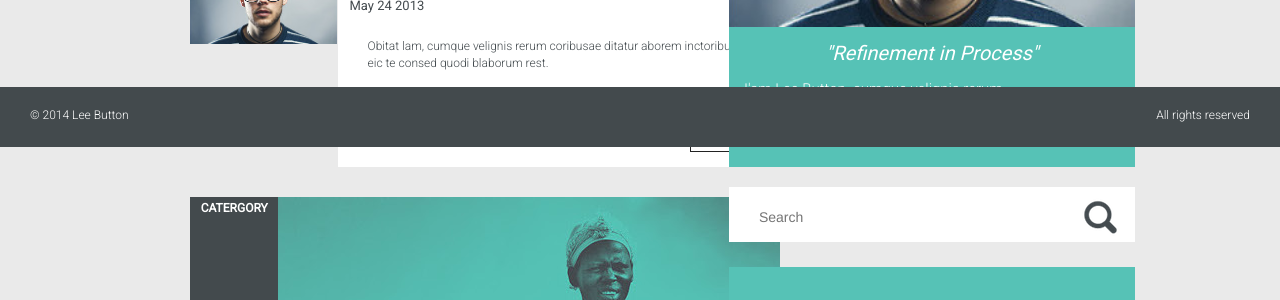
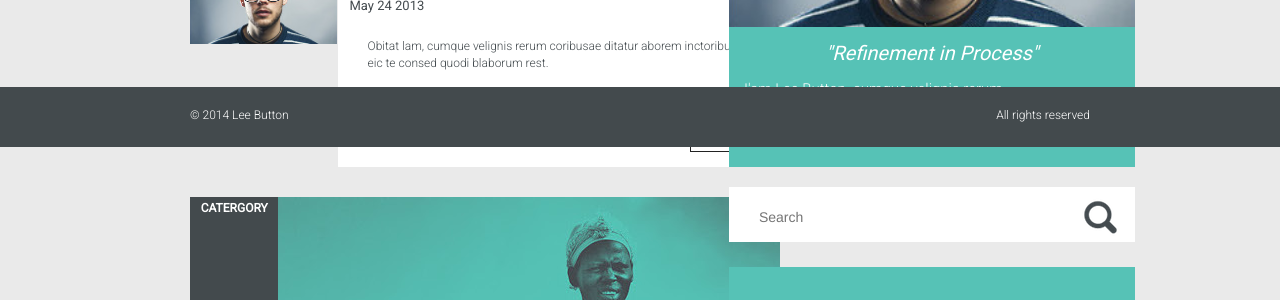
Before and after one commit to leebutton/leebutton.github.io, a Jekyll site: the page built from index.html, in a window 1280 px wide. Shown: the part 753-1053 px from the top of the page. Built offline with Jekyll 4.4.1, drawn with Linux system fonts in a browser that asks for light colours; nearby versions of some CDN libraries.

Commit message:
Add width 960px to footer text

```diff
--- a/_includes/footer.html
+++ b/_includes/footer.html
@@ -1,4 +1,5 @@
 <footer>
+  <div class="footer-text">
     <div id="footer-text-first">
        <p>&copy; 2014 Lee Button</p>
     </div><!--end copyright-->
@@ -6,7 +7,6 @@
     <div id="footer-text-second">
      <p>All rights reserved</p>
     </div><!--end copyright-->
-
+  </div>
   <a href="#" class="back-to-top">Back to Top</a>
-
 </footer>
--- a/css/style.css
+++ b/css/style.css
@@ -674,6 +674,10 @@ footer {
   bottom: 0;
   z-index:99;
 }
+.footer-text {
+  width:960px;
+  margin:auto;
+}
 #footer-text-first {
   float: left;
   padding: 0;
```
Also changed, not shown: 1 other file. Lines whose indentation alone changed are shown as unchanged.
